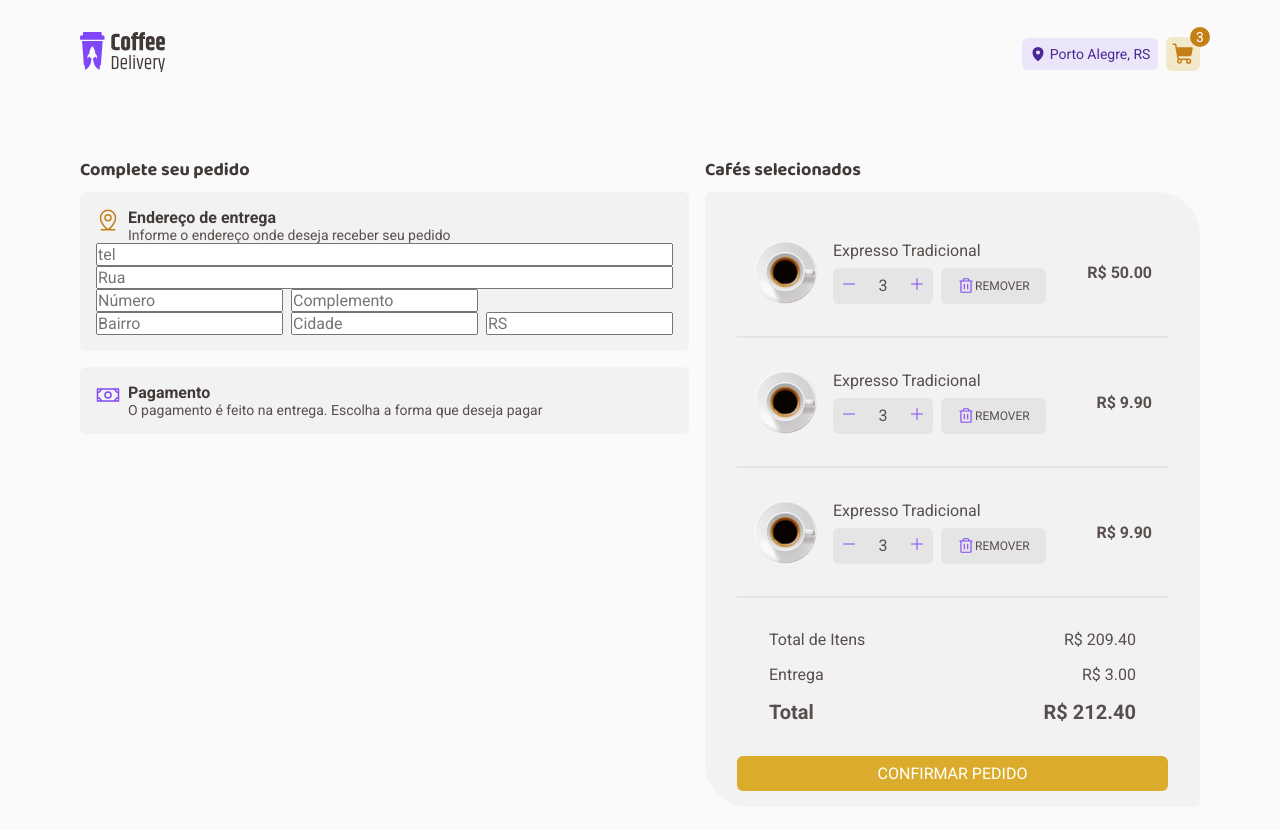
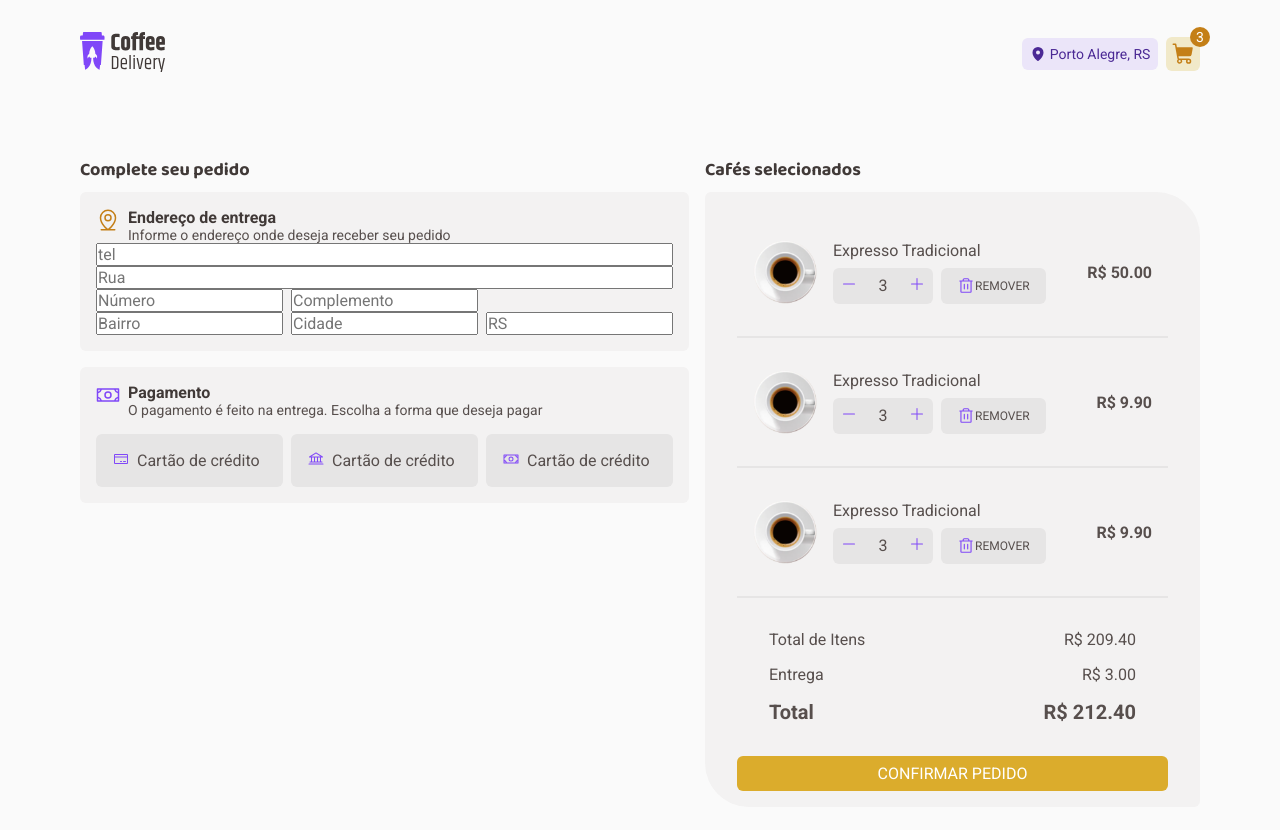
Before and after one commit to fescherer/rocket-seat-challenges, a React (Vite) app in the folder 02-coffee-delivery/: page /checkout in a window 1280 px wide. Shown: the top 830 px of the page. Built offline with nearby package versions, Linux system fonts and the light colour scheme.

Commit message:
:sparkles: feat: payment

```diff
--- a/02-coffee-delivery/src/components/PaymentForm/index.tsx
+++ b/02-coffee-delivery/src/components/PaymentForm/index.tsx
@@ -1,8 +1,29 @@
-import { Money } from '@phosphor-icons/react'
+import { Bank, CreditCard, Money } from '@phosphor-icons/react'
 import { FormHeader } from '../FormHeader'
 import * as S from './styles'
+import { useState } from 'react'
+
+const paymentMethods = [
+  {
+    id: 1,
+    icon: <CreditCard />,
+    title: 'Cartão de crédito'
+  },
+  {
+    id: 2,
+    icon: <Bank />,
+    title: 'Cartão de crédito'
+  },
+  {
+    id: 3,
+    icon: <Money />,
+    title: 'Cartão de crédito'
+  }
+]
 
 export function PaymentForm() {
+  const [isSelected, setIsSelected] = useState(0)
+
   return (
     <S.Wrapper>
       <FormHeader
@@ -11,6 +32,19 @@ export function PaymentForm() {
         title="Pagamento"
         description="O pagamento é feito na entrega. Escolha a forma que deseja pagar"
       />
+
+      <S.PaymentContainer>
+        {paymentMethods.map((item) => (
+          <S.ItemContainer
+            key={item.id}
+            isSelected={isSelected === item.id}
+            onClick={() => setIsSelected(item.id)}
+          >
+            {item.icon}
+            <S.Item>{item.title}</S.Item>
+          </S.ItemContainer>
+        ))}
+      </S.PaymentContainer>
     </S.Wrapper>
   )
 }
--- a/02-coffee-delivery/src/components/PaymentForm/styles.ts
+++ b/02-coffee-delivery/src/components/PaymentForm/styles.ts
@@ -4,4 +4,36 @@ export const Wrapper = styled.div`
   background-color: ${({ theme }) => theme.colors['base-card']};
   padding: 1rem;
   border-radius: 6px;
+  display: flex;
+  flex-direction: column;
+  gap: 1rem;
 `
+
+export const PaymentContainer = styled.div`
+  display: flex;
+  gap: 0.5rem;
+`
+
+export const ItemContainer = styled.button<{ isSelected: boolean }>`
+  display: flex;
+  gap: 0.5rem;
+  color: ${({ theme }) => theme.colors['purple']};
+  background-color: ${({ theme, isSelected }) =>
+    isSelected ? theme.colors['purple-light'] : theme.colors['base-button']};
+  border-radius: 6px;
+  flex: 1;
+  padding: 1rem;
+  border: 1px solid
+    ${({ theme, isSelected }) =>
+      isSelected ? theme.colors['purple-dark'] : 'transparent'};
+  transition: 0.2s;
+  cursor: pointer;
+
+  &:hover {
+    border-color: ${({ theme }) => theme.colors['purple-dark']};
+  }
+`
+
+export const Item = styled.span`
+  color: ${({ theme }) => theme.colors['base-text']};
+`
```
